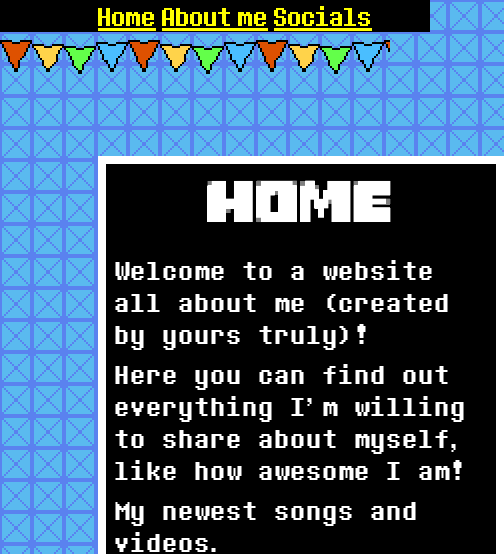
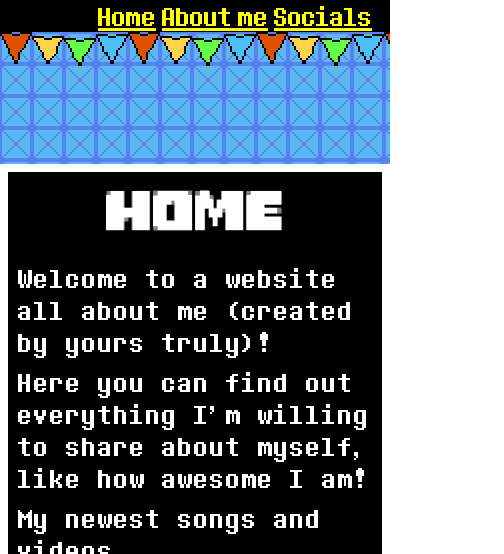
Before and after one commit to MrFloax/MR_Flo-ax, a plain HTML site: page index.html in a window 390 px wide. Shown: the top 554 px of the page, 504 px wide, since content can reach past the window. Drawn offline with Linux system fonts and the light colour scheme; grey boxes are pictures that could not be loaded.

Commit message:
Update um sí.css

```diff
--- a/um sí.css
+++ b/um sí.css
@@ -1,12 +1,9 @@
-/* venninna mi hjalp meg med dette også */
-@media(max-width:768px){
-    div.textbox{
-        width: 100%;
-    }
-}
+/* I removed the media function you added, it didn't really do anything. */
+
 /* en venninne på nettet fortalte meg at "*{}" endrer på hele siden, så jeg brukte dette for å få alt på den til å treffe kantene til nettleseren */
 *{
     margin: 0;
+    overflow-x: hidden; /* This will hide the scrollbar on the X axis and prevent the user from scrolling off the main X axis (0) the site */
 }
 /* skrift type lasting så jeg på: https://www.youtube.com/watch?v=AAU25Fo4bFY */
 @font-face {
@@ -34,10 +31,18 @@ div.textbox{
     margin-bottom: 5%;
 }
 
+/* This makes the site mobile responsive! */
+@media (max-width: 768px) {
+    div.textbox {
+        margin-left: 0%; /* The margin-left and margin-right throws the box off the screen, so on low resolutions, we remove it. */
+        margin-right: 0%;
+        width: 96%; /* Setting the width any higher will make the box go off-screen! */
+    }
+}
+
 div.textbox{
     background: black;
-    border: 8px solid transparent;
-    border-color: white;
+    border: 8px solid white; /* There was no need to set the color after. This is just a bit cleaner. */
 }
 
 h1{
```
